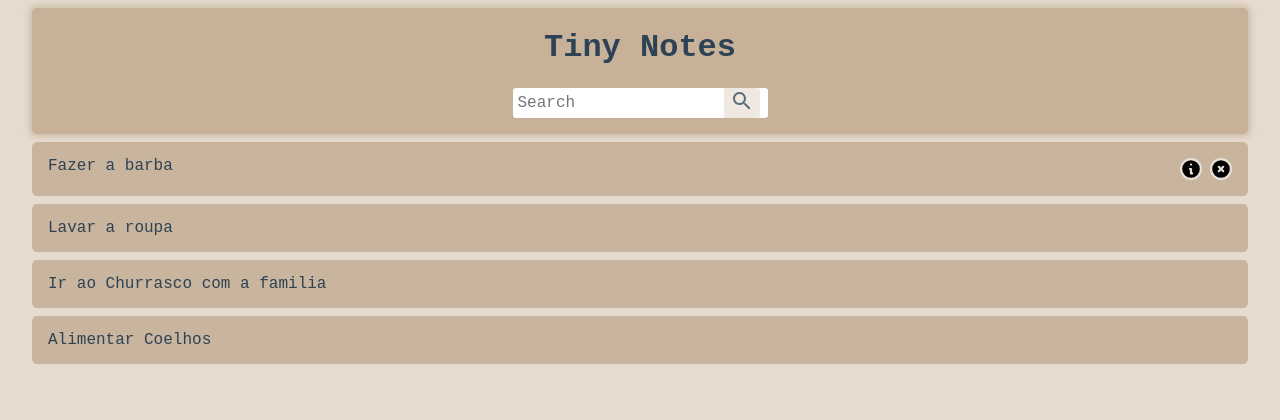
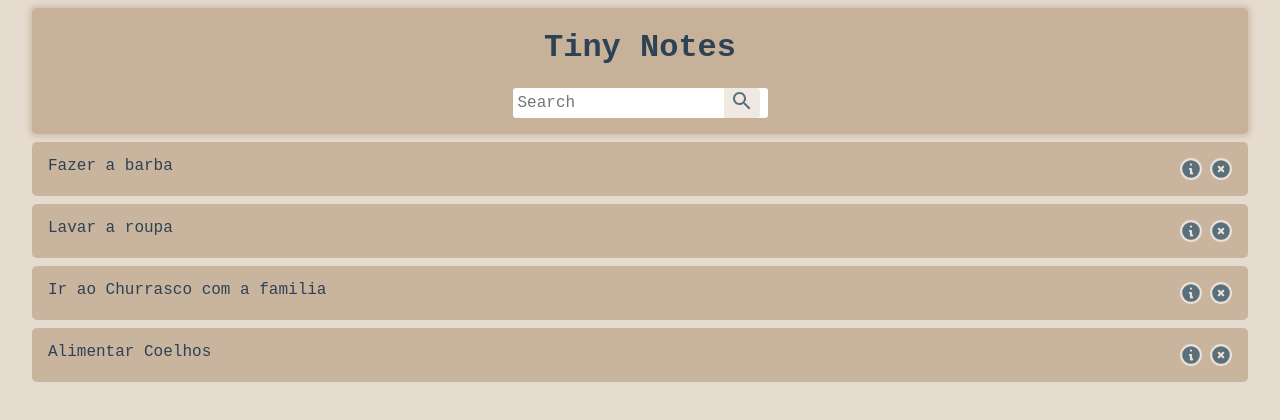
Before and after one commit to KainNhantumbo/Nava-Notes-App, a React (Create React App) app: page / in a window 1280 px wide. Shown: the top 420 px of the page. Built offline with nearby package versions, Linux system fonts and the light colour scheme.

Commit message:
Refatoração da Componente MainApp para Componente NotesPackage

```diff
--- a/src/App.jsx
+++ b/src/App.jsx
@@ -1,14 +1,14 @@
 import React from 'react';
 import Header from './Components/Header';
 import Sidebar from './Components/Sidebar';
-import MainApp from './Components/MainApp';
+import NotesPackage from './Components/NotesPackage';
 
 function App() {
   return (
     <>
       <Header title="Tiny Notes"/>
       {/* <Sidebar /> */}
-      <MainApp />
+      <NotesPackage />
     </>
   );
 }
--- a/src/Components/MainApp.jsx
+++ b/src/Components/NotesPackage.jsx
@@ -1,8 +1,7 @@
 import React from 'react';
 import Note from './Note';
 
-
-const MainApp = () => {
+const NotesPackage = () => {
 
     const notesData = [
         {
@@ -28,20 +27,13 @@ const MainApp = () => {
     ];
     const note = notesData.map(value => value.content);
 
-
     return (
         <section className="mainContainer">
             <Note note={note[0]} />
-            <div>
-                <span>{note[1]}</span>
-            </div>
-            <div>
-                <span>{note[2]}</span>
-            </div>
-            <div>
-                <span>{note[3]}</span>
-            </div>
+            <Note note={note[1]} />
+            <Note note={note[2]} />
+            <Note note={note[3]} />
         </section>
     )
 }
-export default MainApp;
+export default NotesPackage;
```
Also changed, not shown: src/svgs/information-circle.svg, src/svgs/x-circle.svg.
